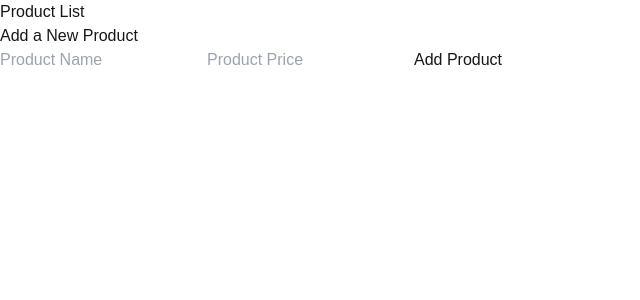
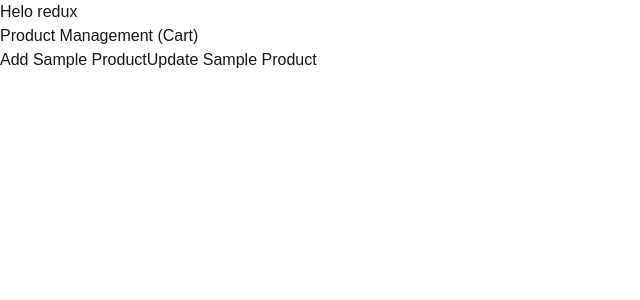
Before and after one commit to zainabzahid711/e-comm, a Next.js app: page / in a window 1280 px wide. Shown: the top 300 px of the page, without its empty margins (0-640 px from the left). Built offline with nearby package versions, Linux system fonts and the light colour scheme.

Commit message:
cartLogics

```diff
--- a/src/app/page.tsx
+++ b/src/app/page.tsx
@@ -1,66 +1,16 @@
 "use client";
 
-import { useDispatch, useSelector } from "react-redux";
-import { RootState, AppDispatch } from "../lib/store";
-import {
-  addProduct,
-  deleteProduct,
-} from "../lib/features/products/productSlice";
-import type { Product } from "../lib/features/products/productSlice";
-import { useState } from "react";
+import { Provider } from "react-redux";
+import { store } from "../lib/store";
+import ProductMng from "../components/productUI";
 
 export default function HomePage() {
-  const dispatch = useDispatch<AppDispatch>();
-  const products = useSelector((state: RootState) => state.products.items);
-
-  const [productName, setProductName] = useState("");
-  const [productPrice, setProductPrice] = useState<number | "">("");
-
-  // action dispatch
-  const handleAddProduct = () => {
-    if (productName && productPrice !== "") {
-      dispatch(
-        addProduct({
-          // id: Math.random().toString(36).substring(2, 9),
-          id: `product_${products.length + 1}`,
-          name: productName,
-          price: Number(productPrice),
-          description: "Sample description",
-        })
-      );
-      setProductName("");
-      setProductPrice("");
-    }
-  };
-
   return (
     <div>
-      <h1>Product List</h1>
-      <ul>
-        {products.map((product: Product) => (
-          <li key={product.id}>
-            {product.name} - ${product.price}{" "}
-            <button onClick={() => dispatch(deleteProduct(product.id))}>
-              Delete
-            </button>
-          </li>
-        ))}
-      </ul>
-
-      <h2>Add a New Product</h2>
-      <input
-        type="text"
-        placeholder="Product Name"
-        value={productName}
-        onChange={(e) => setProductName(e.target.value)}
-      />
-      <input
-        type="number"
-        placeholder="Product Price"
-        value={productPrice}
-        onChange={(e) => setProductPrice(Number(e.target.value))}
-      />
-      <button onClick={handleAddProduct}>Add Product</button>
+      <h4>Helo redux</h4>
+      <Provider store={store}>
+        <ProductMng />
+      </Provider>
     </div>
   );
 }
--- /dev/null
+++ b/src/components/productUI.tsx
@@ -0,0 +1,54 @@
+import { useDispatch, useSelector } from "react-redux";
+import { RootState, AppDispatch } from "../lib/store";
+import {
+  addProduct,
+  removeProduct,
+  updateProduct,
+} from "../lib/features/products/productSlice";
+
+const ProductMng = () => {
+  const dispatch = useDispatch<AppDispatch>();
+  const products = useSelector((state: RootState) => state.products.items);
+
+  const handleAddProduct = () => {
+    dispatch(addProduct({ id: 1, name: "Sample Product", price: 99.99 }));
+  };
+
+  const handleRemoveProduct = (id: number) => {
+    dispatch(removeProduct(id));
+  };
+
+  const handleUpdateProduct = () => {
+    dispatch(
+      updateProduct({
+        id: 1,
+        name: "Updated Product",
+        price: 79.99,
+        quantity: 2,
+      })
+    );
+  };
+
+  return (
+    <div>
+      <h1>Product Management (Cart)</h1>
+      <button onClick={handleAddProduct}>Add Sample Product</button>
+      <button onClick={handleUpdateProduct}>Update Sample Product</button>
+      <ul>
+        {products.map((product) => (
+          <li key={product.id}>
+            {product.name} - ${product.price} * {product.quantity}
+            <div>
+              <button onClick={() => handleAddProduct()}>+1</button>
+              <button onClick={() => handleRemoveProduct(product.id)}>
+                -1
+              </button>
+            </div>
+          </li>
+        ))}
+      </ul>
+    </div>
+  );
+};
+
+export default ProductMng;
--- /dev/null
+++ b/src/lib/features/products/productActions.ts
@@ -0,0 +1 @@
+// action creaters
--- /dev/null
+++ b/src/lib/features/products/productReducer.ts
@@ -0,0 +1,48 @@
+import { Product, ProductState } from "./productSlice";
+import { PayloadAction } from "@reduxjs/toolkit";
+
+export const addProductReducer = (
+  state: ProductState,
+  action: PayloadAction<{ id: number; name: string; price: number }>
+) => {
+  const existingProduct = state.items.find(
+    (product) => product.id === action.payload.id
+  );
+  if (existingProduct) {
+    existingProduct.quantity += 1; // Increment quantity
+  } else {
+    state.items.push({ ...action.payload, quantity: 1 }); // Add with initial quantity
+  }
+};
+
+// Decrease quantity or remove product if quantity is 0
+export const removeProductReducer = (
+  state: ProductState,
+  action: PayloadAction<number>
+) => {
+  const existingProduct = state.items.find(
+    (product) => product.id === action.payload
+  );
+  if (existingProduct) {
+    if (existingProduct.quantity > 1) {
+      existingProduct.quantity -= 1; // Decrease quantity
+    } else {
+      state.items = state.items.filter(
+        (product) => product.id !== action.payload
+      ); // Remove product
+    }
+  }
+};
+
+// Update product details (e.g., price or name)
+export const updateProductReducer = (
+  state: ProductState,
+  action: PayloadAction<Product>
+) => {
+  const index = state.items.findIndex(
+    (product) => product.id === action.payload.id
+  );
+  if (index !== -1) {
+    state.items[index] = { ...state.items[index], ...action.payload };
+  }
+};
--- a/src/lib/features/products/productSlice.ts
+++ b/src/lib/features/products/productSlice.ts
@@ -1,43 +1,37 @@
-import { createSlice, PayloadAction } from "@reduxjs/toolkit";
+// slice  acts as middleWare combine initial state and reducer function it doesn't have logic
+// it provides path from store to reducer funciton which has orignal logic
+import { createSlice } from "@reduxjs/toolkit";
+import {
+  addProductReducer,
+  removeProductReducer,
+  updateProductReducer,
+} from "./productReducer";
 
 export interface Product {
-  id: string;
+  id: number;
   name: string;
   price: number;
-  description: string;
+  quantity: number;
 }
 
-interface ProductsState {
+export interface ProductState {
   items: Product[];
 }
 
-const initialState: ProductsState = {
+const initialState: ProductState = {
   items: [],
 };
 
-console.log("Initial State on Redux setup:", initialState);
-
-const productsSlice = createSlice({
+const productSlice = createSlice({
   name: "products",
   initialState,
   reducers: {
-    addProduct: (state, action: PayloadAction<Product>) => {
-      state.items.push(action.payload);
-    },
-    updateProduct: (state, action: PayloadAction<Product>) => {
-      const index = state.items.findIndex(
-        (item) => item.id === action.payload.id
-      );
-      if (index !== -1) {
-        state.items[index] = action.payload;
-      }
-    },
-    deleteProduct: (state, action: PayloadAction<string>) => {
-      state.items = state.items.filter((item) => item.id !== action.payload);
-    },
+    addProduct: addProductReducer,
+    removeProduct: removeProductReducer,
+    updateProduct: updateProductReducer,
   },
 });
 
-export const { addProduct, updateProduct, deleteProduct } =
-  productsSlice.actions;
-export default productsSlice.reducer;
+export const { addProduct, removeProduct, updateProduct } =
+  productSlice.actions;
+export default productSlice.reducer;
--- /dev/null
+++ b/src/lib/features/products/productThunks.ts
@@ -0,0 +1 @@
+// async logic
```
